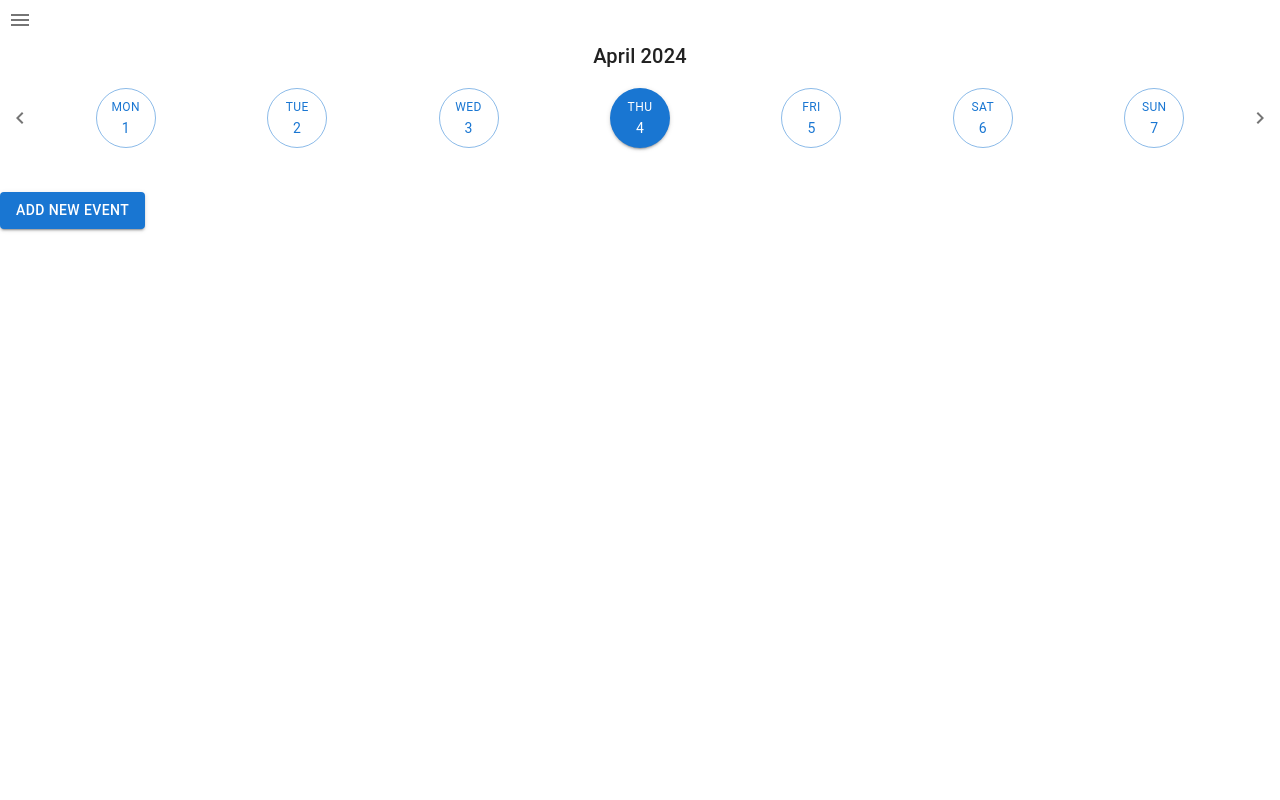
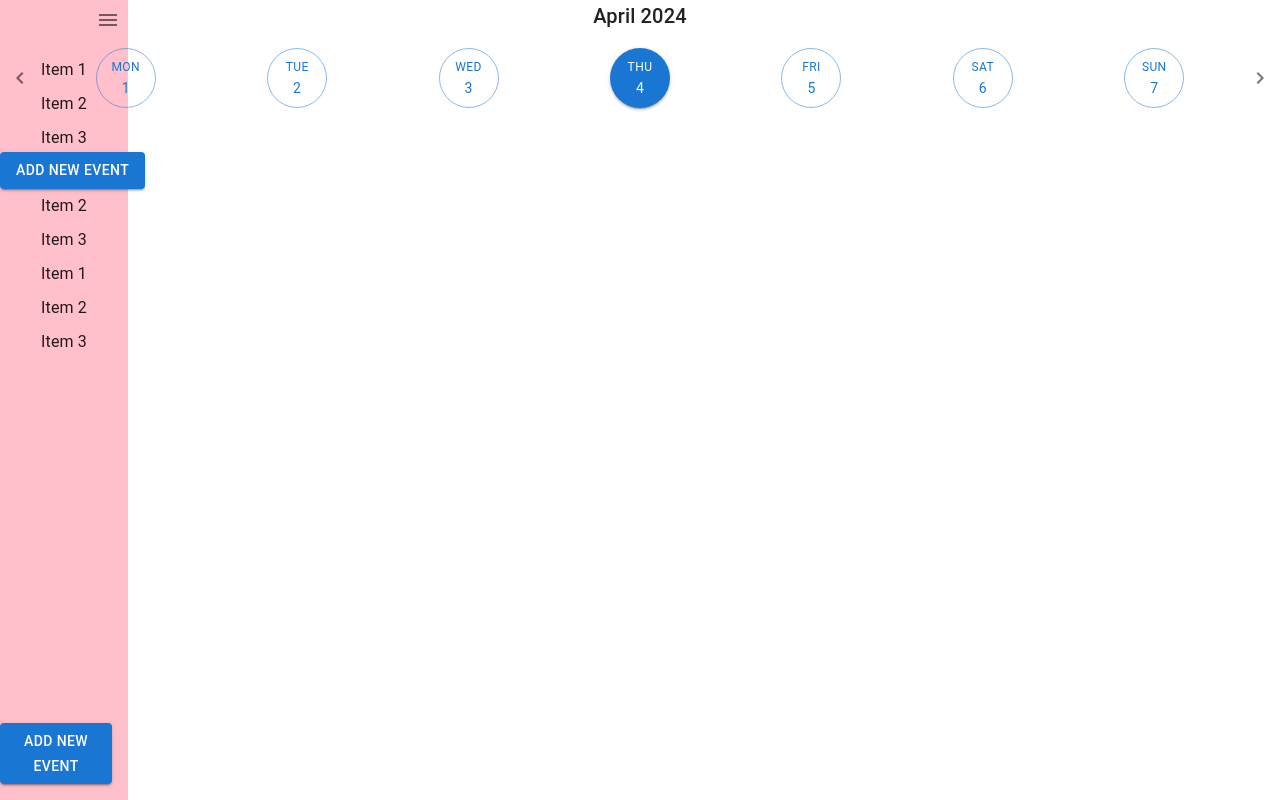
Before and after one commit to TheHQ98/BitBridge, a React (Vite) app in the folder Web/: page / in a window 1280 px wide. Built offline with nearby package versions, Linux system fonts and the light colour scheme.

Commit message:
added side bar

```diff
--- a/Web/src/components/Header.tsx
+++ b/Web/src/components/Header.tsx
@@ -1,11 +1,14 @@
-import { To, useNavigate} from 'react-router-dom';
-import {Drawer, List, ListItem, ListItemIcon, ListItemText, IconButton} from '@mui/material';
+import React, { useState } from 'react';
+import { Drawer, List, ListItem, ListItemIcon, ListItemText, IconButton, Box } from '@mui/material';
 import MenuIcon from '@mui/icons-material/Menu';
-import {useState} from "react";
+import AddEvent from "./AddEvent.tsx";
+import { useNavigate } from 'react-router-dom';
 
 export default function Header() {
     const [isOpen, setIsOpen] = useState(false);
-    const navigate = useNavigate(); // 使用useNavigate钩子
+    const [isWide, setIsWide] = useState(false); // 新增状态用于控制宽度
+
+    const navigate = useNavigate();
 
     const toggleDrawer = (open) => (event) => {
         if (event.type === 'keydown' && (event.key === 'Tab' || event.key === 'Shift')) {
@@ -14,29 +17,74 @@ export default function Header() {
         setIsOpen(open);
     };
 
-    // 定义一个函数，根据传入的路径来导航
-    const handleNavigate = (path: To) => {
+    const handleNavigate = (path) => {
         navigate(path);
-        setIsOpen(false); // 可选：导航后关闭Drawer
+        setIsOpen(false);
+    };
+
+    const handleToggleWidth = () => {
+        setIsWide(!isWide);
     };
 
     return (
-        <div>
-            <IconButton onClick={toggleDrawer(true)}>
-                <MenuIcon />
-            </IconButton>
-            <Drawer anchor="left" open={isOpen} onClose={toggleDrawer(false)}>
+        <Box
+            sx={{
+                position: 'fixed', // 使用 position: fixed
+                top: 0,
+                left: 0,
+                width: isWide ? '40vw' : '10vw',
+                backgroundColor: 'pink',
+                height: '100vh',
+                transition: 'width 0.3s ease',
+                display: 'flex',
+                flexDirection: 'column',
+                alignItems: 'center', // 将内容水平居中
+            }}
+        >
+            <Box
+                sx={{
+                    maxHeight: 'calc(100vh - 48px)', // 减去 Header 的高度
+                    width: '100%', // 使滚动区域填满 Header 宽度
+                }}
+            >
                 <List>
-                    {['Item 1', 'Item 2', 'Item 3'].map((text, index) => (
+                    <ListItem sx={{ height: '3vw' }} />
+                    {['Item 1', 'Item 2', 'Item 3', 'Item 1', 'Item 2', 'Item 3', 'Item 1', 'Item 2', 'Item 3'].map((text, index) => (
                         <ListItem button key={text} onClick={() => handleNavigate(`/path${index + 1}`)}>
-                            <ListItemIcon>
-                                {/* 这里可以根据需要放置图标 */}
-                            </ListItemIcon>
-                            <ListItemText primary={text} />
+                            <ListItemText sx = {{
+                                textAlign: 'center',
+                                height: isWide ? '3vw' : '10px',
+                            }} primary={text}/>
                         </ListItem>
                     ))}
                 </List>
-            </Drawer>
-        </div>
+            </Box>
+            <Box
+                sx={{
+                    position: 'absolute',
+                    top: 0,
+                    right: 0,
+                }}
+            >
+                <IconButton onClick={handleToggleWidth}>
+                    <MenuIcon />
+                </IconButton>
+            </Box>
+            <Box
+                sx={{
+                    position: 'absolute',
+                    bottom: 0,
+                    left: 0,
+                    paddingBottom: '16px',
+                    width: '100%',
+                    transition: 'padding-left 0.3s ease', // 添加过渡效果
+                    display: 'flex',
+                    justifyContent: 'center', // 水平居中
+                    alignItems: 'center'
+                }}
+            >
+                <AddEvent />
+            </Box>
+        </Box>
     );
 }
```
